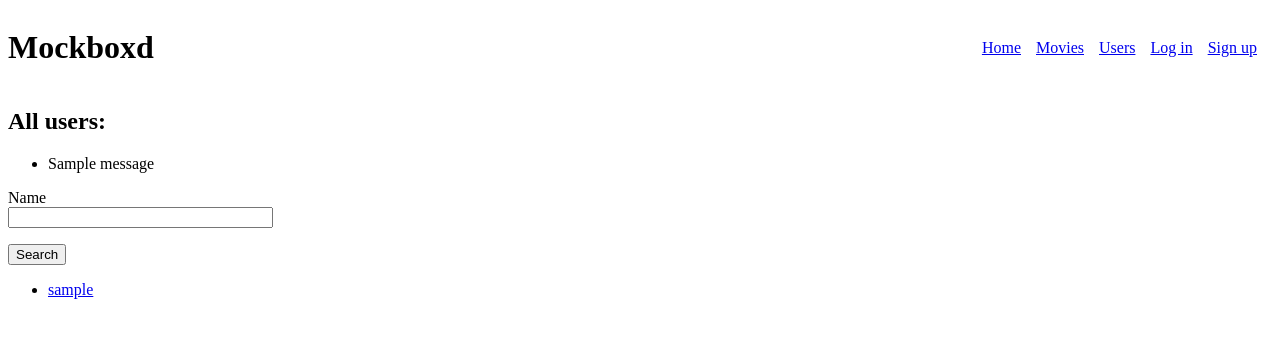
After one commit to virhe/mockboxd, a Flask app: page /users in a window 1280 px wide. The commit adds this page. Shown: the top 338 px of the page. Run offline with Flask 3, Linux system fonts and the light colour scheme; tables that the repository leaves empty hold one stand-in row (values such as "Sample post"); one stand-in notice (Sample message) is shown.

Commit message:
Add users view

```diff
--- /dev/null
+++ b/src/website/forms/search_user_form.py
@@ -0,0 +1,12 @@
+"""Module implements FlaskForm for searching for a user by name"""
+
+from flask_wtf import FlaskForm
+from wtforms import StringField, SubmitField
+from wtforms.validators import Length
+
+
+class SearchUserForm(FlaskForm):
+    """Form used for searching for a user by name"""
+
+    name = StringField("Name", validators=[Length(max=255)])
+    submit = SubmitField("Search")
--- a/src/website/templates/base.html
+++ b/src/website/templates/base.html
@@ -15,6 +15,7 @@
         <ul class="navbar">
             <li><a href="{{ url_for("views.index") }}">Home</a></li>
             <li><a href="{{ url_for("views.movies") }}">Movies</a></li>
+            <li><a href="{{ url_for("views.users") }}">Users</a></li>
             {% if current_user.is_authenticated %}
                 <li><a href="{{ url_for("views.profile") }}">Profile</a></li>
                 {% if current_user.admin %}
--- /dev/null
+++ b/src/website/templates/users.html
@@ -0,0 +1,30 @@
+
+{% extends "base.html" %}
+
+{% block content %}
+    <h2>All users:</h2>
+    <form method="POST">
+        {{ form.csrf_token }}
+        {% with messages = get_flashed_messages() %}
+            {% if messages %}
+                <ul>
+                {% for message in messages %}
+                    <li>{{ message }}</li>
+                {% endfor %}
+                </ul>
+            {% endif %}
+        {% endwith %}
+        <p>
+            {{ form.name.label }}<br>
+            {{ form.name(size=30) }}
+        </p>
+        <p>
+            {{ form.submit() }}
+        </p>
+    </form>
+    <ul>
+        {% for user in users %}
+            <li><a href="{{ url_for("views.profile", user_id=user.id) }}"> {{ user.username }}</a></li>
+        {% endfor %}
+    </ul>
+{% endblock %}
--- a/src/website/views.py
+++ b/src/website/views.py
@@ -1,4 +1,4 @@
-"""This module handles all of the application views and their logic"""
+"""This module handles all the application views and their logic"""
 
 from flask import Blueprint, render_template, redirect, flash, url_for, abort
 from flask_login import login_user, logout_user, login_required, current_user
@@ -14,6 +14,7 @@ from .forms.signup_form import SignupForm
 from .forms.rating_form import RatingForm
 from .forms.add_movie_form import AddMovieForm
 from .forms.search_movie_form import SearchMovieForm
+from .forms.search_user_form import SearchUserForm
 from .forms.follow_form import FollowForm
 from .forms.unfollow_form import UnfollowForm
 
@@ -23,7 +24,6 @@ from .models.rating import Rating
 from .models.users import Users
 from .models.watchlist import Watchlist
 from .models.follower import Follower
-
 
 views = Blueprint("views", __name__)
 
@@ -67,7 +67,9 @@ def movies():
 
     if form.validate_on_submit():
         sql = text("SELECT * FROM movie WHERE name ILIKE :search")
-        all_movies = db.session.execute(sql, {"search": f"%{form.name.data}%"}).fetchall()
+        all_movies = db.session.execute(
+            sql, {"search": f"%{form.name.data}%"}
+        ).fetchall()
 
     return render_template(
         "movies.html",
@@ -77,11 +79,25 @@ def movies():
     )
 
 
-# @views.route("/users")
-# def users():
-#     """Handles logic related to listing all users"""
-#     all_users = Users.query.all()
-#     return render_template("users.html", users=all_users, title="Users")
+@views.route("/users", methods=["GET", "POST"])
+def users():
+    """Handles logic related to listing all users"""
+    all_users = Users.query.all()
+
+    form = SearchUserForm()
+
+    if form.validate_on_submit():
+        sql = text("SELECT * FROM users WHERE username ILIKE :search")
+        all_users = db.session.execute(
+            sql, {"search": f"%{form.name.data}%"}
+        ).fetchall()
+
+    return render_template(
+        "users.html",
+        form=form,
+        users=all_users,
+        title="Users",
+    )
 
 
 @views.route("/profile/", defaults={"user_id": None})
@@ -98,8 +114,12 @@ def profile(user_id):
 
     # Check if current_user is already following the other user
     if current_user.is_authenticated:
-        sql = text("SELECT * FROM follower WHERE follower_id = :follower_id AND followed_id = :followed_id")
-        already_following = db.session.execute(sql, {"follower_id": current_user.id, "followed_id": user_id}).first()
+        sql = text(
+            "SELECT * FROM follower WHERE follower_id = :follower_id AND followed_id = :followed_id"
+        )
+        already_following = db.session.execute(
+            sql, {"follower_id": current_user.id, "followed_id": user_id}
+        ).first()
     else:
         already_following = None
 
@@ -135,7 +155,7 @@ def follow_user(user_id):
 
     # Check if current_user is already following the other user
     if Follower.query.filter_by(
-        follower_id=current_user.id, followed_id=user_id
+            follower_id=current_user.id, followed_id=user_id
     ).first():
         return redirect(url_for("views.profile", user_id=user_id))
 
@@ -214,7 +234,7 @@ def movie_info(movie_id):
 
             # Add to watchlist if it's not already on the list
             if not Watchlist.query.filter_by(
-                user_id=current_user.id, movie_id=movie_id
+                    user_id=current_user.id, movie_id=movie_id
             ).first():
                 entry = Watchlist(user_id=current_user.id, movie_id=movie_id)
                 db.session.add(entry)
@@ -286,7 +306,7 @@ def login():
 
         # Check for wrong login information
         if not user or not bcrypt.check_password_hash(
-            user.password, login_form.password.data
+                user.password, login_form.password.data
         ):
             flash("Wrong username or password.")
             return redirect(url_for("views.login"))
```
